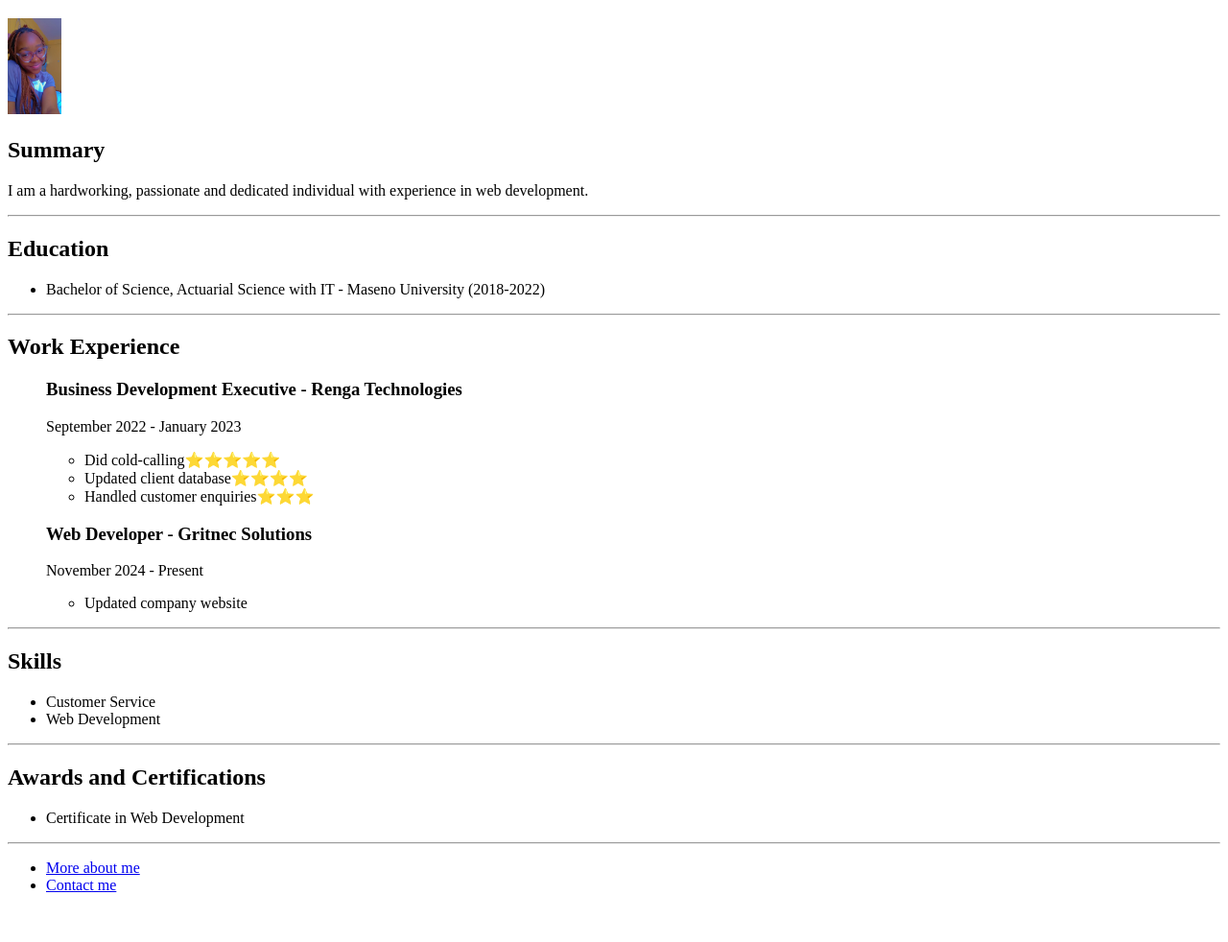
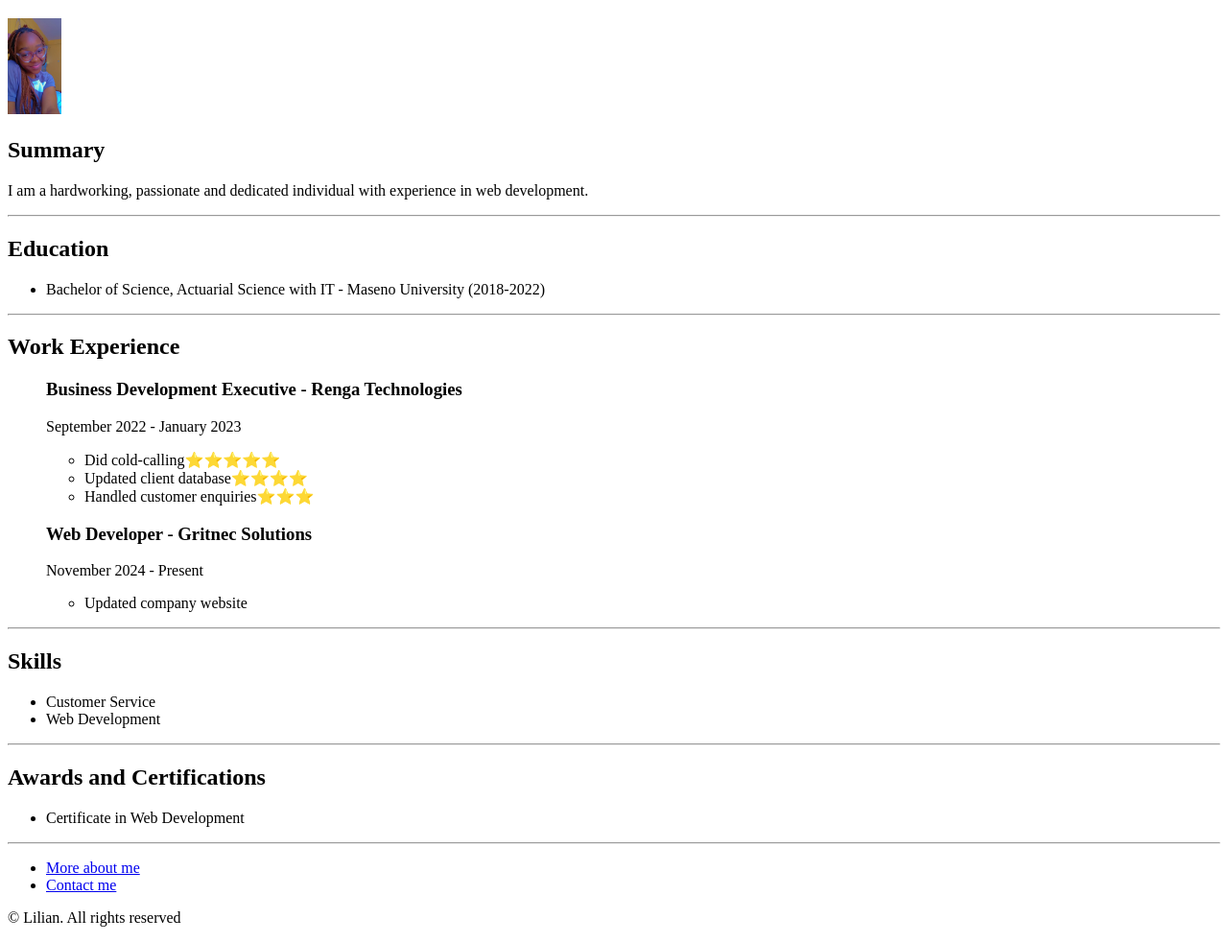
Before and after one commit to nyakoa/Resume, a plain HTML site: page index.html in a window 1280 px wide. Shown: the part 61-1043 px from the top of the page at 96% size. Before the commit the page ends 1009 px from the top, so only its background shows below. Drawn offline with Linux system fonts and the light colour scheme.

Commit message:
Update index.html

```diff
--- a/index.html
+++ b/index.html
@@ -54,5 +54,8 @@
       <li><a href="./About-me.html">More about me</a></li>
       <li><a href="./Contact-me.html">Contact me</a></li>
     </ul>
+    <footer>
+      <p>&copy Lilian. All rights reserved</p>
+    </footer>
   </body>
 </html>
```
